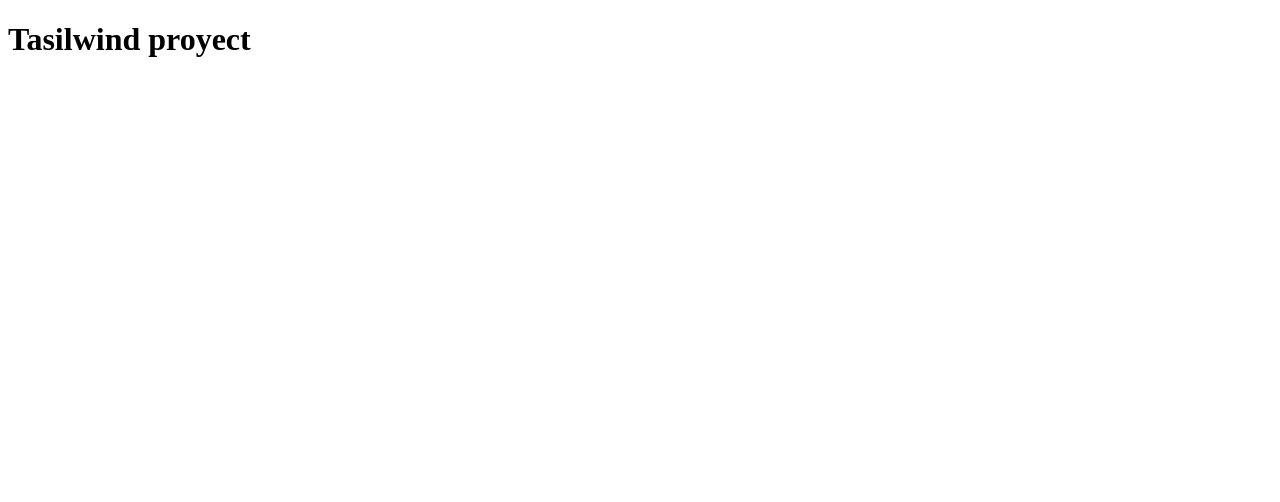
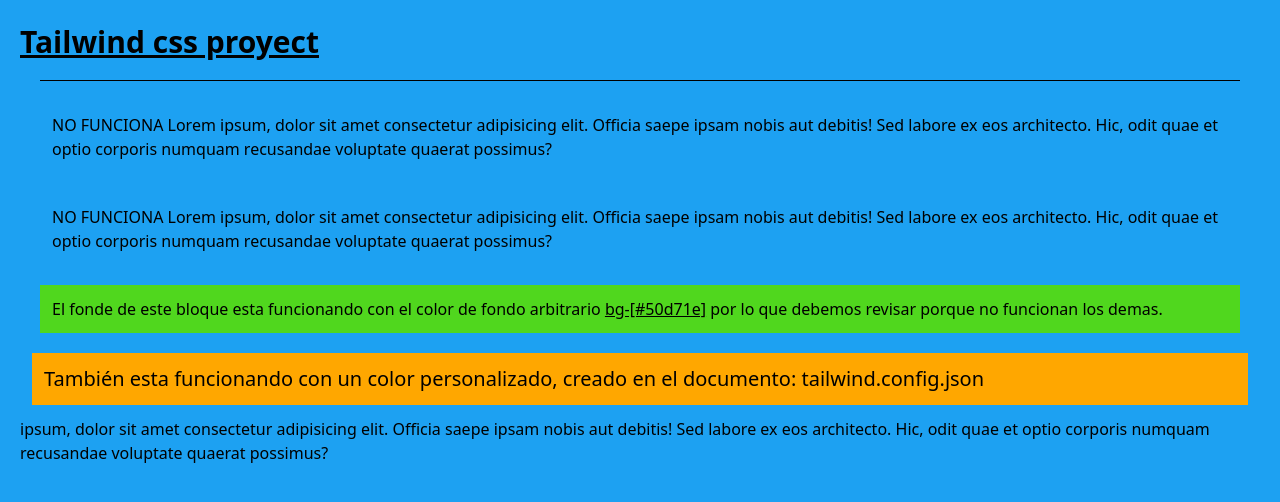
Before and after one commit to coxmau77/github-test, a website: page public/index.html in a window 1280 px wide. Drawn offline with Linux system fonts and the light colour scheme.

Commit message:
Personalizacion de tailwindcss

```diff
--- /dev/null
+++ b/input.css
@@ -0,0 +1,3 @@
+@tailwind base;
+@tailwind components;
+@tailwind utilities;
--- /dev/null
+++ b/public/app.js
@@ -0,0 +1 @@
+console.log("It works ;)");
--- a/public/index.html
+++ b/public/index.html
@@ -4,9 +4,23 @@
     <meta charset="UTF-8">
     <meta http-equiv="X-UA-Compatible" content="IE=edge">
     <meta name="viewport" content="width=device-width, initial-scale=1.0">
+    <link rel="stylesheet" href="./style.css">
+    <link rel="shortcut icon" href="https://avatars.githubusercontent.com/u/67109815?s=200&v=4" type="image/x-icon">
     <title>Tailwind css test</title>
 </head>
-<body>
-    <h1>Tasilwind proyect</h1>
+<body class="bg-[#1da1f2] mx-5 my-6">
+    <h1 class="text-3xl font-bold underline">Tailwind css proyect</h1>
+
+    <hr class="m-5 text-black">
+
+    <p class="bg-blue-500 m-5 p-3">NO FUNCIONA Lorem ipsum, dolor sit amet consectetur adipisicing elit. Officia saepe ipsam nobis aut debitis! Sed labore ex eos architecto. Hic, odit quae et optio corporis numquam recusandae voluptate quaerat possimus?</p>
+
+    <p class="bg-sky-500/100 m-5 p-3">NO FUNCIONA Lorem ipsum, dolor sit amet consectetur adipisicing elit. Officia saepe ipsam nobis aut debitis! Sed labore ex eos architecto. Hic, odit quae et optio corporis numquam recusandae voluptate quaerat possimus?</p>
+
+    <p class="bg-[#50d71e] m-5 p-3">El fonde de este bloque esta funcionando con el color de fondo arbitrario <a class="underline" href="https://tailwindcss.com/docs/background-attachment" target="_blank" rel="noopener noreferrer">bg-[#50d71e]</a> por lo que debemos revisar porque no funcionan los demas.</p>
+
+    <p class="text-xl bg-mi_color m-3 p-3">También esta funcionando con un color personalizado, creado en el documento: tailwind.config.json</p>
+
+    <p>ipsum, dolor sit amet consectetur adipisicing elit. Officia saepe ipsam nobis aut debitis! Sed labore ex eos architecto. Hic, odit quae et optio corporis numquam recusandae voluptate quaerat possimus?</p>
 </body>
 </html>
--- /dev/null
+++ b/tailwind.config.js
@@ -0,0 +1,13 @@
+/** @type {import('tailwindcss').Config} */
+module.exports = {
+  content: ["./public/**/*.{html,js}"],
+  theme: {
+
+    colors: {
+      mi_color: 'rgb(255, 167, 0)'
+    },
+
+    extend: {},
+  },
+  plugins: [],
+}
```
Also changed, not shown: package.json (added, +26 -0 lines), public/style.css (added), 2 other files.
